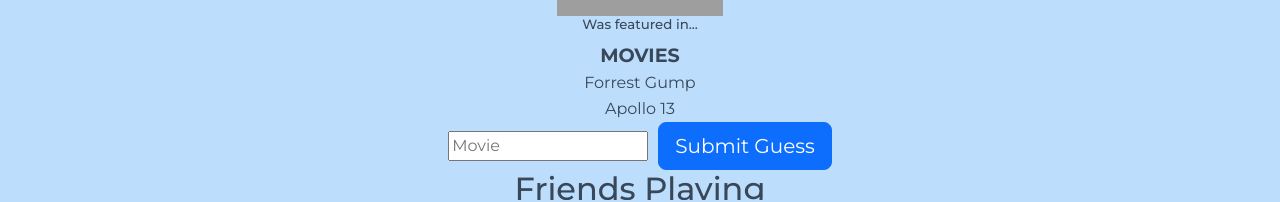
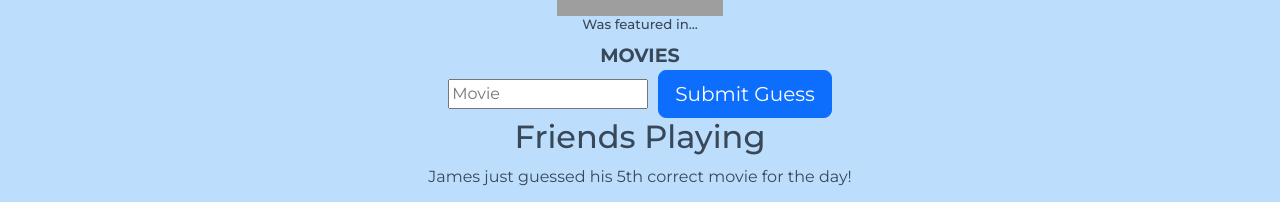
Before and after one commit to efoulk4/Actordle, a React (Vite) app: page /play in a window 1280 px wide. Shown: the part 503-705 px from the top of the page. Built offline with nearby package versions, Linux system fonts and the light colour scheme; grey boxes are pictures that could not be loaded.

Commit message:
handle guess and table display working

```diff
--- a/src/play/play.jsx
+++ b/src/play/play.jsx
@@ -14,7 +14,7 @@
  const id = setInterval(() => {
             setSecondsLeft((prev) => {
                 if (prev <= 1) {
-                    clearInterval(); //stop timer
+                    clearInterval(id); //stop timer
                     return 0; //so if secondsLeft == 0 then the timer has expired
                 }
                 return prev-1;
@@ -28,7 +28,7 @@
         event.preventDefault();
         if (todaysActor.movies.includes(currentGuess)){
             setCurrentScore(currentScore+1);
-            setGuessedMovies(guessedMovies.push(currentGuess));
+            setGuessedMovies([...guessedMovies,currentGuess]);
         }
         setCurrentGuess('');
     }
@@ -54,12 +54,12 @@
                     </tr>
                 </thead>
                 <tbody>
-                    <tr>
-                        <td>Forrest Gump</td>
-                    </tr>
-                    <tr>
-                        <td>Apollo 13</td>
-                    </tr>
+                    {guessedMovies.map((movie, index) => (
+                        <tr key={index}>
+                            <td>{movie}</td>
+                        </tr>
+                    )
+                    )}
                 </tbody>
             </table>
             <form name="guessbox" onSubmit={handleGuess}>
```
